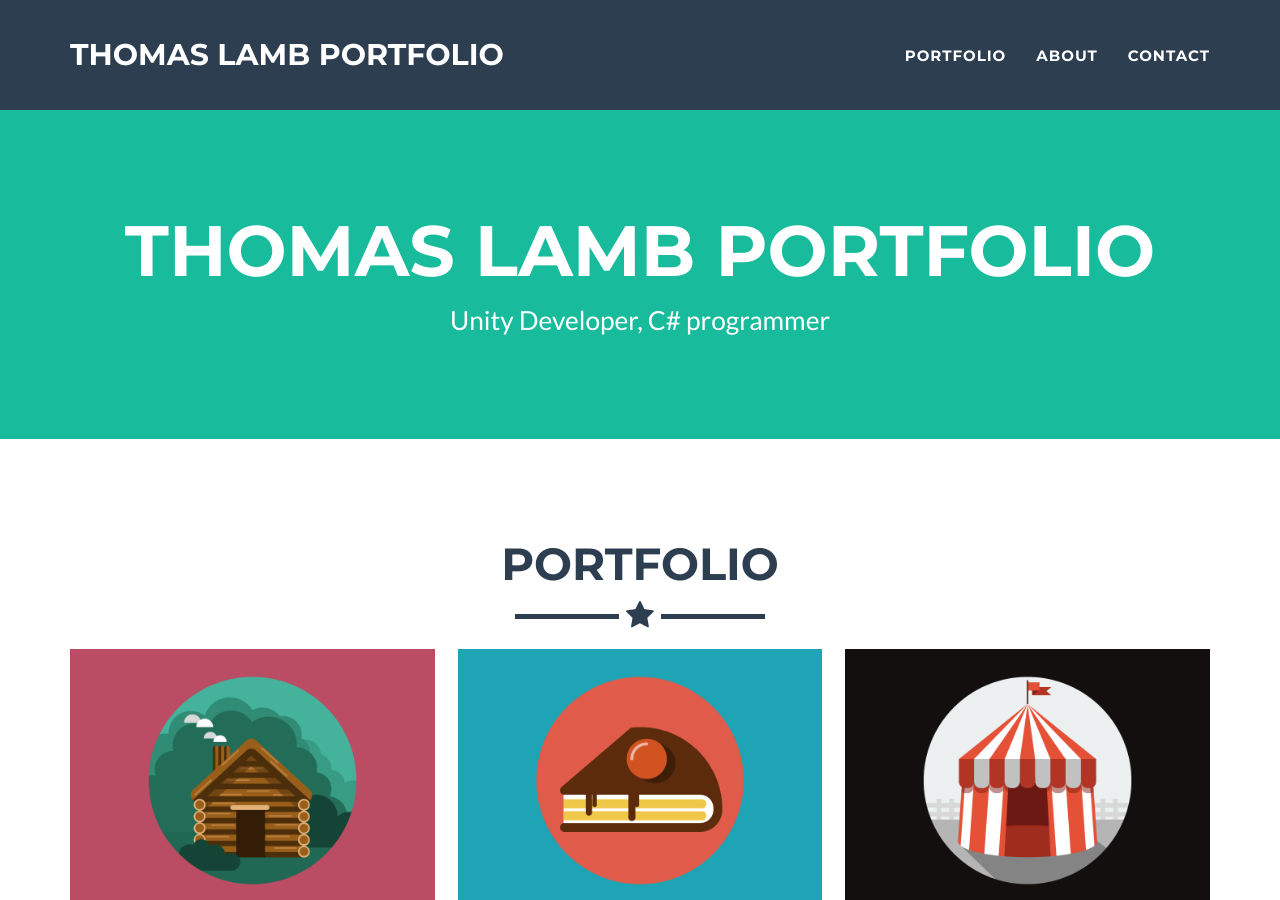
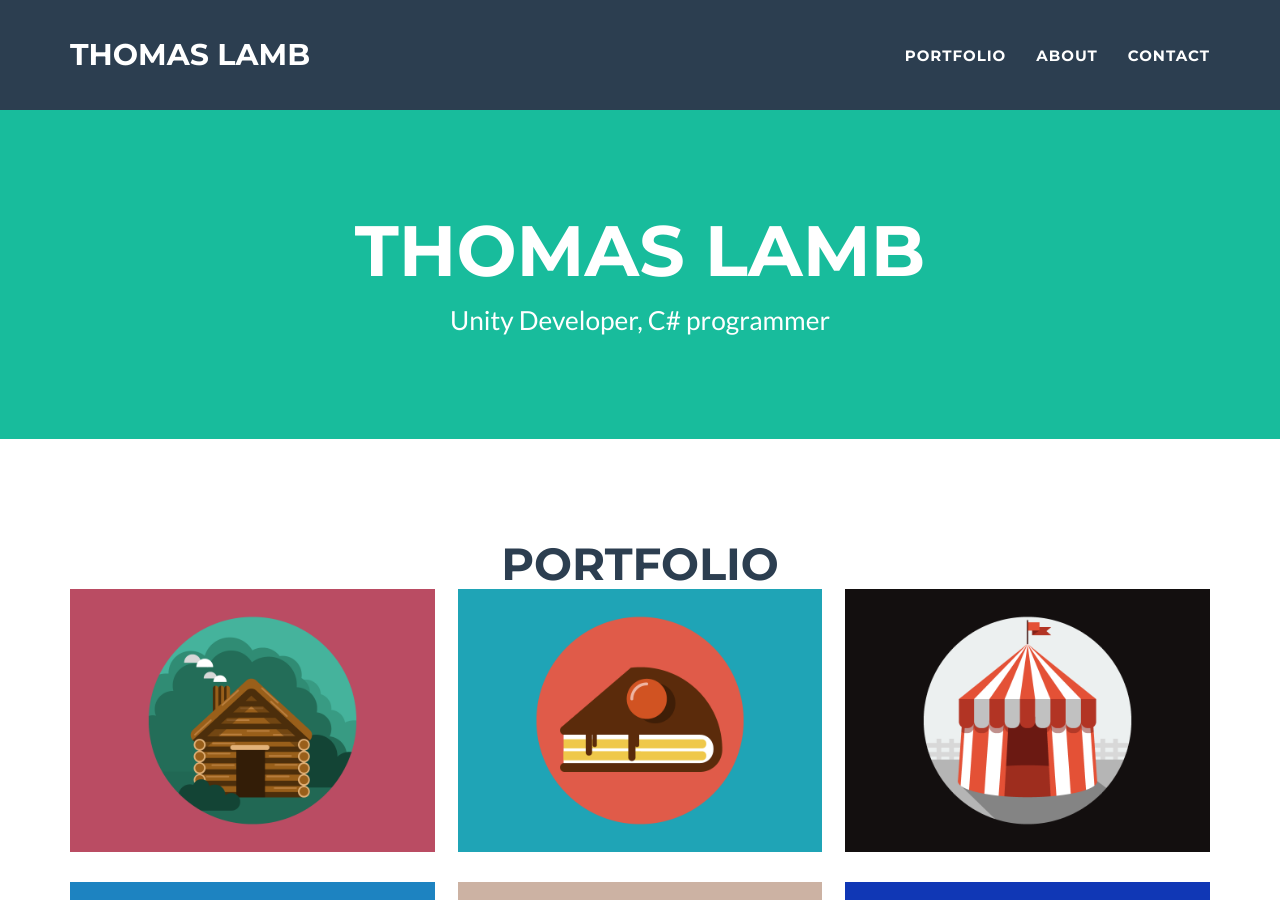
Before and after one commit to ThomasLambProgramming/thomaslamb.dev, a Jekyll site: the page built from _posts/2014-07-18-project-1.markdown, in a window 1280 px wide and 900 px high. Built offline with Jekyll 4.4.1, drawn with Linux system fonts in a browser that asks for light colours; some of the changed text lies outside the part shown.

Commit message:
Removed Star bars

```diff
--- a/_config.yml
+++ b/_config.yml
@@ -1,5 +1,5 @@
 # Site settings
-title: Thomas Lamb Portfolio
+title: Thomas Lamb
 email: contact@thomaslamb.dev
 url: https://github.com/ThomasLambProgramming
 description: "Junior game programmer who is currently studying at the Academy of Interactive Entertainment, looking to become an AI game programmer"
--- a/_includes/about.html
+++ b/_includes/about.html
@@ -4,7 +4,7 @@
             <div class="row">
                 <div class="col-lg-12 text-center">
                     <h2>About</h2>
-                    <hr class="star-light">
+
                 </div>
             </div>
             <div class="row">
--- a/_includes/contact_disqus.html
+++ b/_includes/contact_disqus.html
@@ -4,7 +4,7 @@
            <div class="row">
                <div class="col-lg-12 text-center">
                    <h2>Contact me</h2>
-                   <hr class="star-primary">
+
                </div>
            </div>
            <div class="row">
--- a/_includes/contact_static.html
+++ b/_includes/contact_static.html
@@ -4,7 +4,7 @@
 		<div class="row">
 			<div class="col-lg-12 text-center">
 				<h2>Contact Me</h2>
-				<hr class="star-primary">
+
 			</div>
 		</div>
 		<div class="row">
--- a/_includes/footer.html
+++ b/_includes/footer.html
@@ -32,7 +32,7 @@
             <div class="container">
                 <div class="row">
                     <div class="col-lg-12">
-                        Copyright &copy; {{ site.footer.copyright }} 20{{ site.time | date: '%y' }}
+
                     </div>
                 </div>
             </div>
--- a/_includes/portfolio_grid.html
+++ b/_includes/portfolio_grid.html
@@ -5,7 +5,6 @@
             <div class="row">
                 <div class="col-lg-12 text-center">
                     <h2>Portfolio</h2>
-                    <hr class="star-primary">
                 </div>
             </div>
             <div class="portfolio-flex-row">
```
